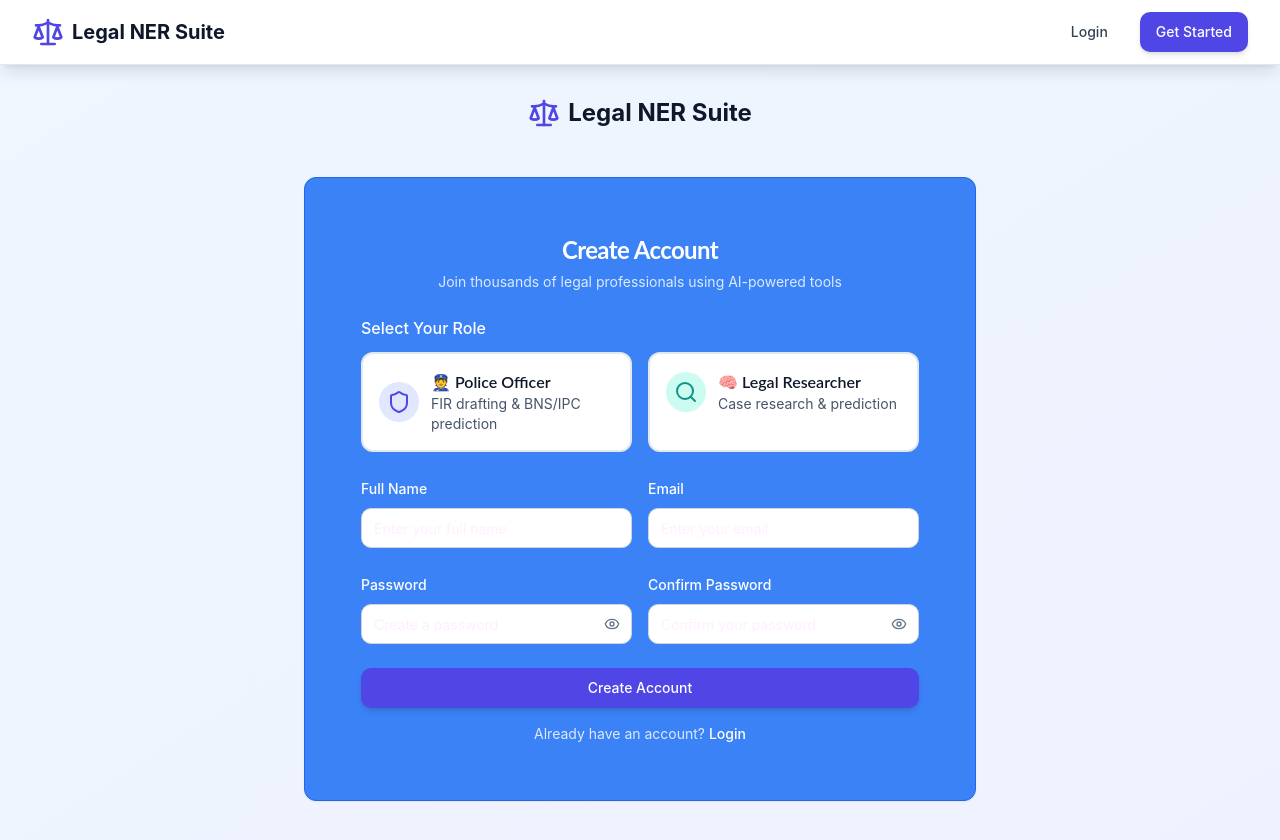
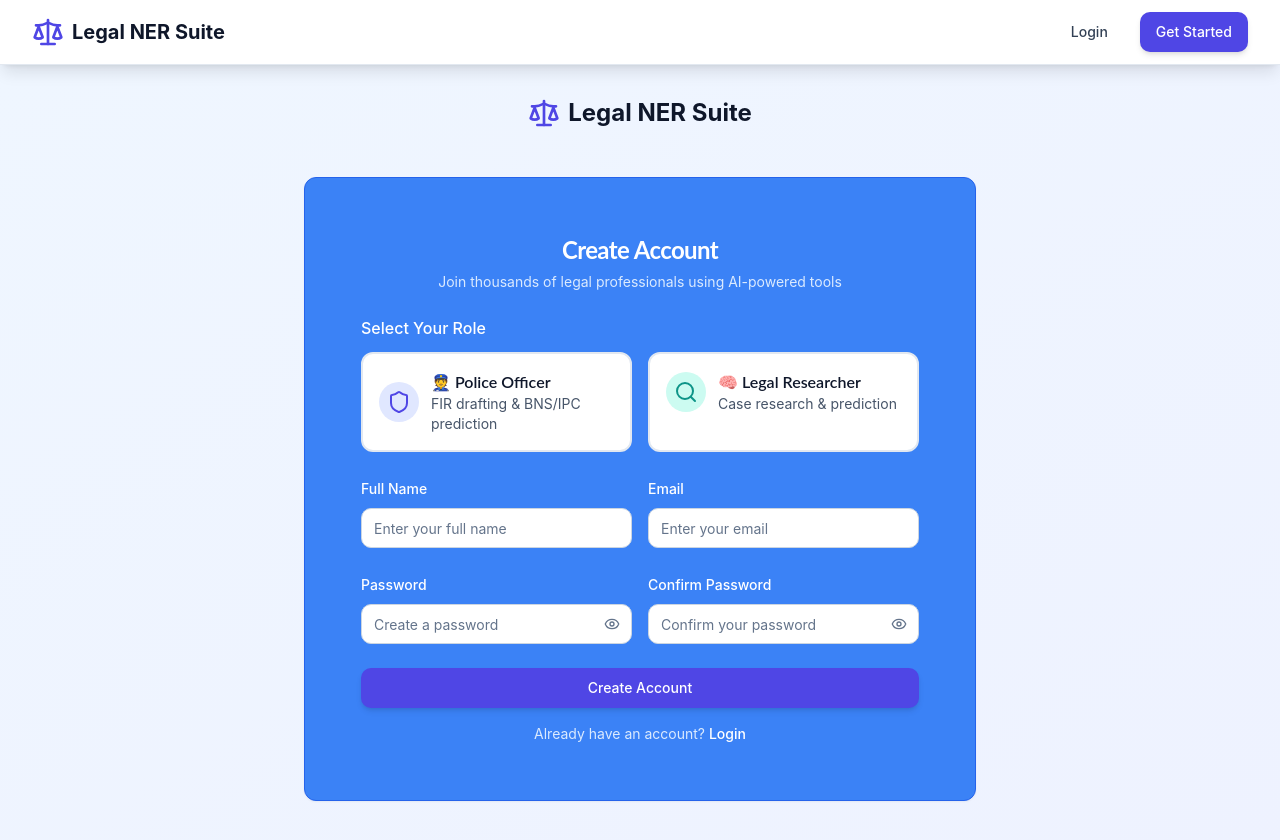
Before and after one commit to Majeed016/ner-law-suite, a React (Vite) app: page /register in a window 1280 px wide. Shown: the top 840 px of the page. Built offline with nearby package versions, Linux system fonts and the light colour scheme.

Commit message:
Fix: Improve placeholder text visibility
Change the placeholder text color to grey for the full name, email, password, and confirm password input fields on the register page.

```diff
--- a/src/pages/Register.tsx
+++ b/src/pages/Register.tsx
@@ -155,7 +155,7 @@ const Register: React.FC = () => {
                     value={formData.name}
                     onChange={handleInputChange}
                     required
-                    className="bg-white border-legal-slate-300 text-legal-slate-900"
+                    className="bg-white border-legal-slate-300 text-legal-slate-900 placeholder:text-legal-slate-500"
                   />
                 </div>
 
@@ -169,7 +169,7 @@ const Register: React.FC = () => {
                     value={formData.email}
                     onChange={handleInputChange}
                     required
-                    className="bg-white border-legal-slate-300 text-legal-slate-900"
+                    className="bg-white border-legal-slate-300 text-legal-slate-900 placeholder:text-legal-slate-500"
                   />
                 </div>
               </div>
@@ -186,7 +186,7 @@ const Register: React.FC = () => {
                       value={formData.password}
                       onChange={handleInputChange}
                       required
-                      className="pr-10 bg-white border-legal-slate-300 text-legal-slate-900"
+                      className="pr-10 bg-white border-legal-slate-300 text-legal-slate-900 placeholder:text-legal-slate-500"
                     />
                     <button
                       type="button"
@@ -209,7 +209,7 @@ const Register: React.FC = () => {
                       value={formData.confirmPassword}
                       onChange={handleInputChange}
                       required
-                      className="pr-10 bg-white border-legal-slate-300 text-legal-slate-900"
+                      className="pr-10 bg-white border-legal-slate-300 text-legal-slate-900 placeholder:text-legal-slate-500"
                     />
                     <button
                       type="button"
```
